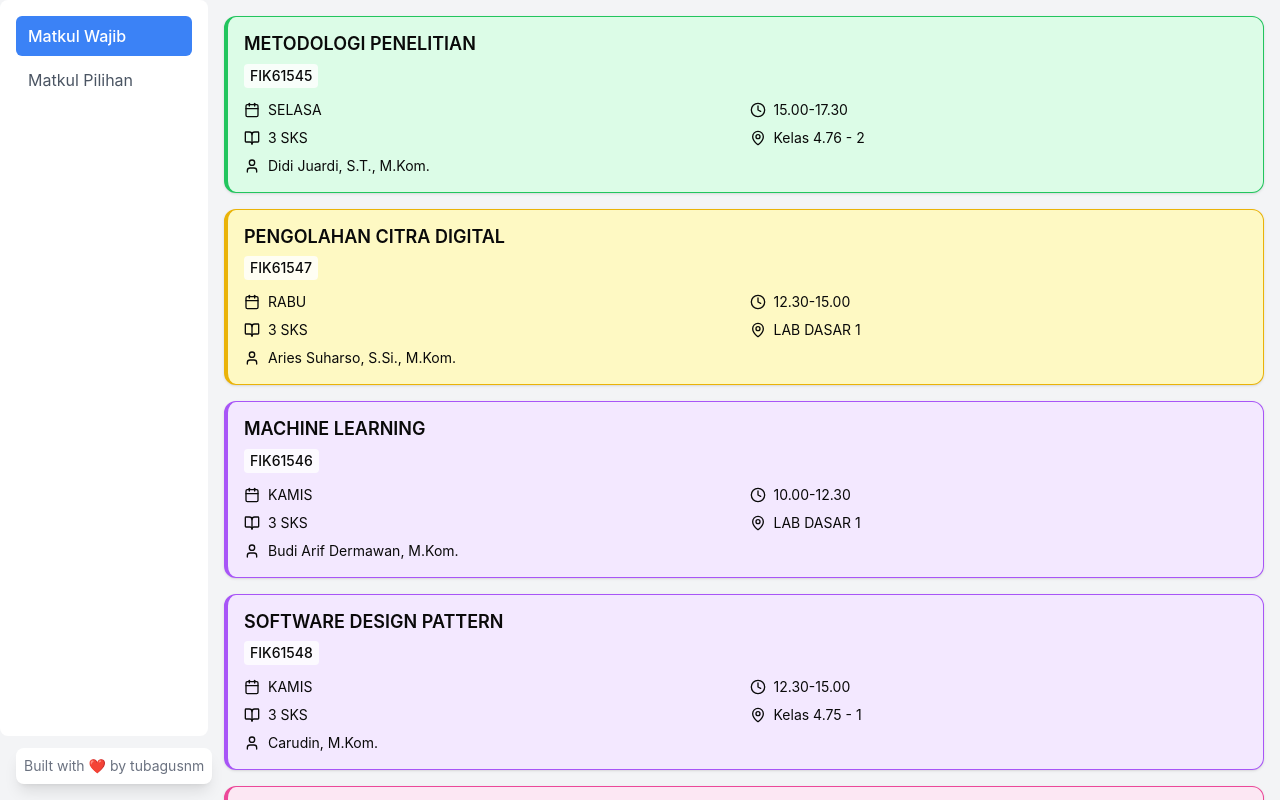
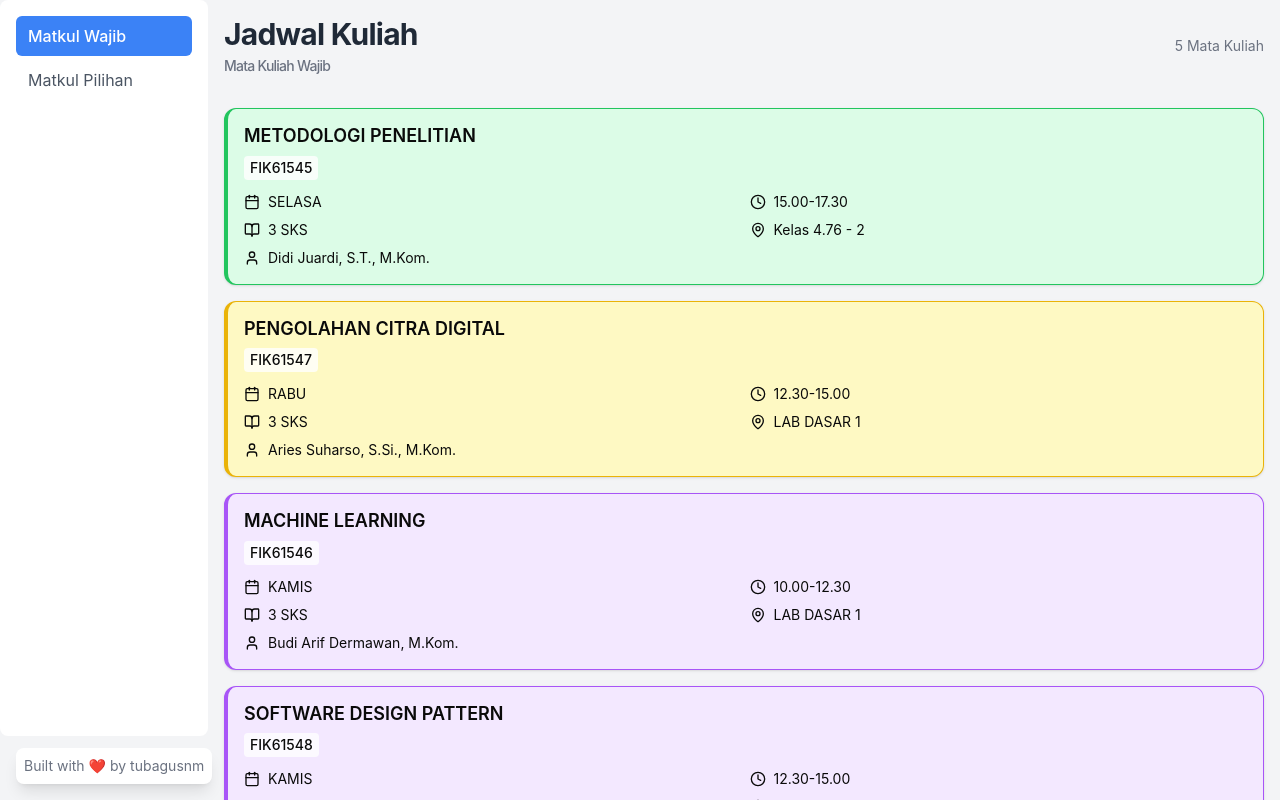
Before and after one commit to 0xtbug/jadwal-kuliah, a React (Vite) app: page / in a window 1280 px wide. Built offline with nearby package versions, Linux system fonts and the light colour scheme.

Commit message:
feat(Home): enhance header section with improved visual hierarchy and metadata
The header now includes course type subtitle and total course count for better
context and user experience

```diff
--- a/src/pages/Home.jsx
+++ b/src/pages/Home.jsx
@@ -10,7 +10,18 @@ export default function StudySchedule() {
       <ScheduleNav activeTab={activeTab} onTabChange={setActiveTab} />
 
       <main className="flex-1 p-4 overflow-auto">
-        <h2 className="text-2xl font-bold mb-4 md:hidden">Jadwal Kuliah</h2>
+        <div className="flex items-center justify-between mb-6 md:mb-8">
+          <h2 className="text-2xl md:text-3xl font-bold text-gray-800 tracking-tight">
+            Jadwal Kuliah
+            <span className="block text-sm font-medium text-gray-500 mt-1">
+              {activeTab === "KELAS WAJIB" ? "Mata Kuliah Wajib" : "Mata Kuliah Pilihan"}
+            </span>
+          </h2>
+          <div className="text-sm text-gray-500 hidden md:block">
+            {filteredSchedule.length} Mata Kuliah
+          </div>
+        </div>
+
         <div className="grid gap-4 pb-16 md:pb-0">
           {filteredSchedule.map((item) => (
             <ScheduleCard
```
